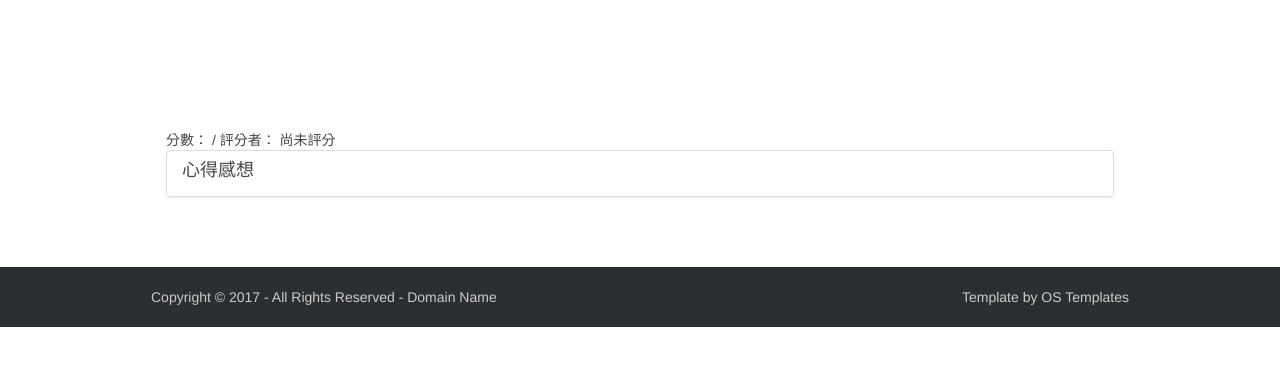
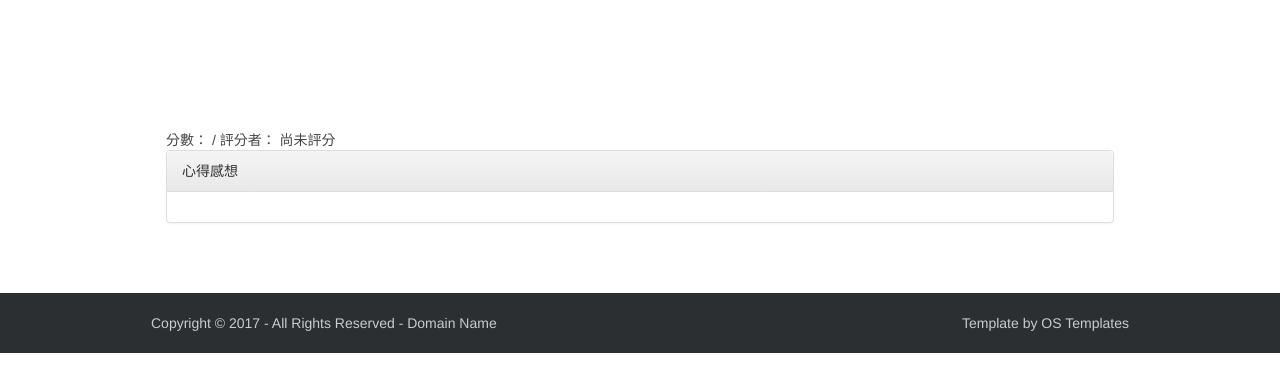
Before and after one commit to jeankao/read_old, a Django app: template templates/student/forum_show.html in a window 1280 px wide. Shown: the part 94-486 px from the top of the page. Run offline with Django 3.2, Linux system fonts and the light colour scheme; the template is opened without the code that fills it, so the values that code supplies are empty; parts of the project's set-up code (start-up, migrations or seed data) failed here and were passed over; some libraries are stand-ins or nearby versions.

Commit message:
fix IE capability

```diff
--- a/templates/student/forum_show.html
+++ b/templates/student/forum_show.html
@@ -5,23 +5,63 @@
             分數：{{ work.score}} /
             評分者：{{ work.scorer }}
             尚未評分 <BR>
-  <ul class="list-group">
-    <li class="list-group-item">
-      <h4 class="list-group-item-heading">心得感想</h4>
-      <div class="list-group-item-text">{{ work.memo|safe }}</div>
-    </li>
-    {% for work in contents %}
-    <li class="list-group-item material" id="m_{{ work.id }}">
-      {% spaceless %}
-        {% if work.content_type == 1 %}
-        <a href="{{work.content_link}}" target="_blank">{% if work.content_title %}{{work.content_title}}{% else %}開啟連結{% endif %}</a>
-        {% elif work.content_type == 2 %}
-        <iframe width="560" height="315" src="https://www.youtube.com/embed/{{work.content_youtube|number}}?enablejsapi=1" frameborder="0" allowfullscreen></iframe>
-        {% elif work.content_type == 3 %}
-        <a href="/teacher/forum/download/{{work.id}}" target="_blank">{{work.content_title}}</a>
-        {% endif %}
-      {% endspaceless %}
-    </li>
-    {% endfor %}
-  </ul>
+  <div class="panel panel-default">
+    <div class="panel-heading">心得感想</div>
+    <div class="panel-body">{{ work.memo|safe }}</div>
+  </div>
+  <div id="vplayer"></div>
 {% endblock %}
+
+{% block footer_script %}
+<script>
+var vidMap = {
+  {% for work in contents %}
+  'm_{{ work.id }}': '{{ work.content_youtube|number }}',
+  {% endfor %}
+};
+
+
+var vidPlayer = null;
+function onPlayerReady(event) {
+  event.target.playVideo();
+}
+function timeToSec(timestr) {
+  var hh = parseInt(timestr.substr(0, 2)),
+      mm = parseInt(timestr.substr(3, 2)),
+      ss = parseInt(timestr.substr(6, 2));
+    return (hh*3600)+(mm*60)+ss;
+}
+
+function onYouTubeIframeAPIReady() {
+  $('.btn-marker').click(function(event) {
+    var vid = vidMap['m_'+$(event.target).data('mid')];
+    var tsec = timeToSec($(event.target).data('time'));
+    if (!vidPlayer) {
+      vidPlayer = new YT.Player('vplayer', {
+        height: '315',
+        width: '560',
+        videoId: vid,
+        playerVars: {
+          start: tsec,
+        },
+        events: {
+          'onReady': onPlayerReady,
+        }
+      });
+    } else {
+      vidPlayer.loadVideoById(vid, tsec, 'large');
+      vidPlayer.play();
+    }
+  });
+}
+$(document).ready(function () {
+  //------------------------------------------------------------------------
+  // Load YouTube API library
+  var tag = document.createElement('script');
+  tag.id = 'iframe-demo';
+  tag.src = 'https://www.youtube.com/iframe_api';
+  var firstScriptTag = document.getElementsByTagName('script')[0];
+  firstScriptTag.parentNode.insertBefore(tag, firstScriptTag);
+});
+</script>
+{% endblock %}
```
Also changed, not shown: templates/student/forum_form.html (+1 -12 lines), db.sqlite3.
